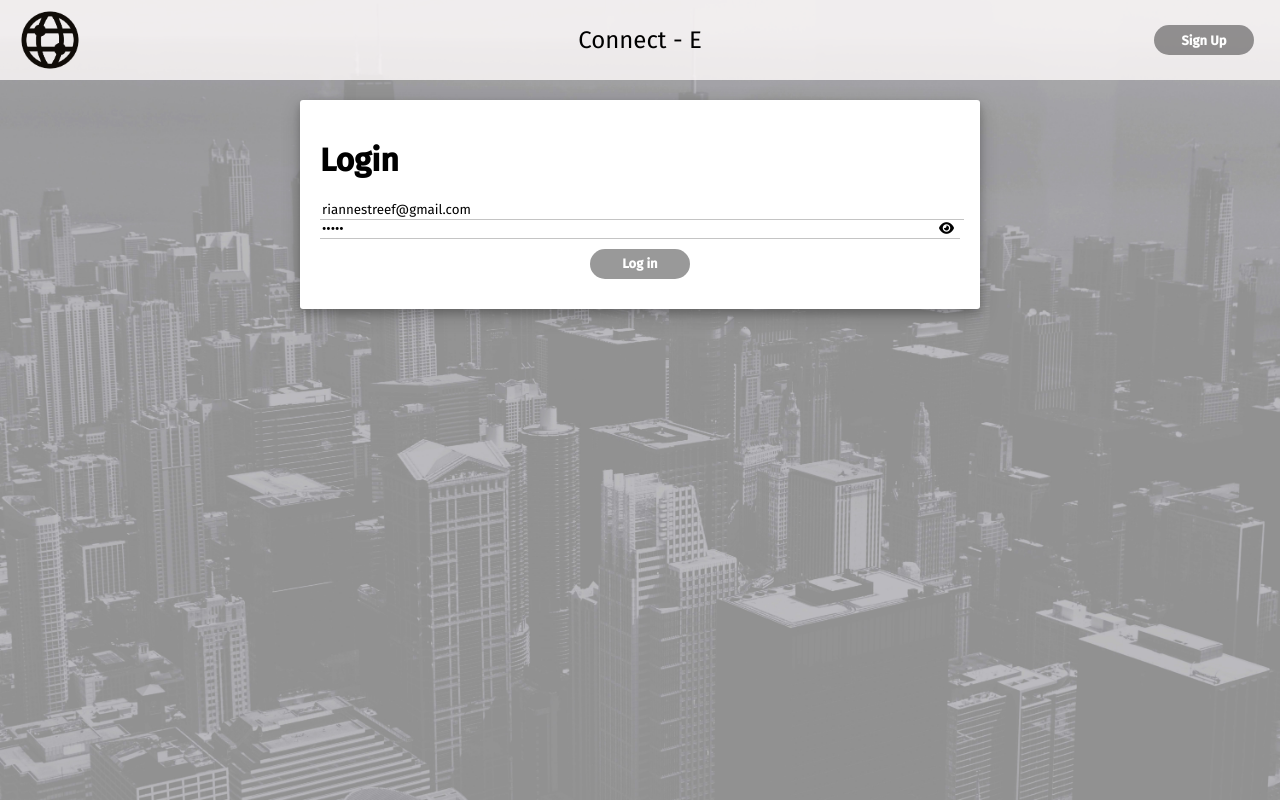
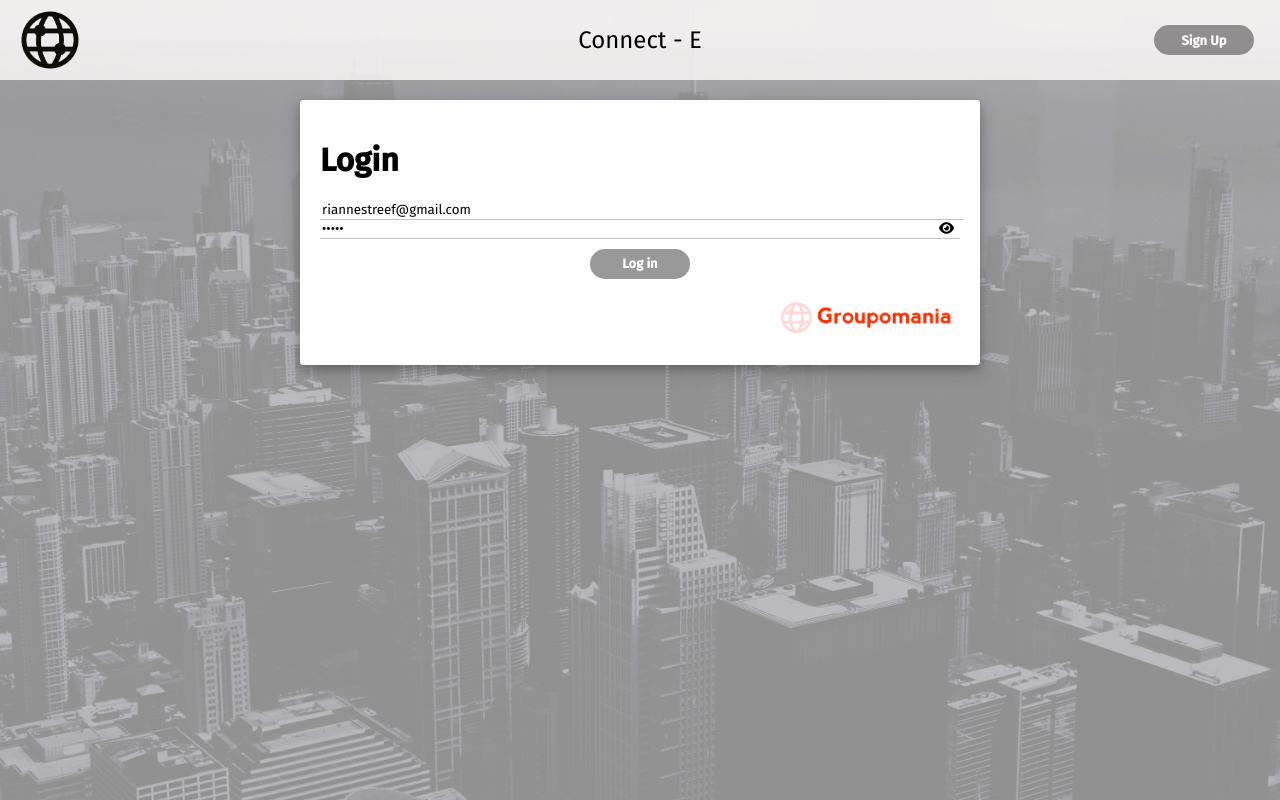
Before and after one commit to RianneStreef/P7, a React (Create React App) app in the folder p7-react/: page / in a window 1280 px wide. Built offline with nearby package versions, Linux system fonts and the light colour scheme; no server answers.

Commit message:
logos added

```diff
--- a/p7-react/src/App.css
+++ b/p7-react/src/App.css
@@ -30,6 +30,16 @@ p {
 
 i {
   margin: 5px;
+}
+
+.logo-large {
+  max-width: 30%;
+}
+
+.logo-container {
+  display: flex;
+  justify-content: flex-end;
+  align-items: flex-end;
 }
 
 .form-group {
--- a/p7-react/src/components/Login/Login.jsx
+++ b/p7-react/src/components/Login/Login.jsx
@@ -2,6 +2,7 @@ import React, { useEffect, useState } from 'react';
 import './Login.css';
 import axios from 'axios';
 import Spinner from '../Spinner/Spinner';
+import companyLogo from '../../img/icon-left-font.png';
 
 function Login(props) {
   const {
@@ -128,6 +129,9 @@ function Login(props) {
           </form>
         </>
       )}
+      <div className="logo-container">
+        <img src={companyLogo} alt="Groupomania logo" className="logo-large" />
+      </div>
     </div>
   );
 }
--- a/p7-react/src/components/ShowProfile/ShowProfile.jsx
+++ b/p7-react/src/components/ShowProfile/ShowProfile.jsx
@@ -3,6 +3,7 @@ import React, { useEffect } from 'react';
 import axios from 'axios';
 
 import img from '../../img/profile.png';
+import companyLogo from '../../img/icon-left-font.png';
 
 import './ShowProfile.css';
 
@@ -19,7 +20,6 @@ function ShowProfile(props) {
 
   function showEditProfile() {
     changeProfileDetails(!editProfile);
-    console.log('change state edit profile to true');
   }
   function closeProfile() {
     openProfile(!showProfile);
@@ -50,6 +50,9 @@ function ShowProfile(props) {
           Edit Profile
         </button>
       </div>
+      <div className="logo-container">
+        <img src={companyLogo} alt="Groupomania logo" className="logo-large" />
+      </div>
     </div>
   );
 }
--- a/p7-react/src/components/SignUp/SignUp.jsx
+++ b/p7-react/src/components/SignUp/SignUp.jsx
@@ -2,6 +2,7 @@ import React, { useEffect, useState } from 'react';
 import './SignUp.css';
 import axios from 'axios';
 import Spinner from '../Spinner/Spinner';
+import companyLogo from '../../img/icon-left-font.png';
 
 function signUp(props) {
   const {
@@ -198,6 +199,9 @@ function signUp(props) {
           </form>
         </>
       )}
+      <div className="logo-container">
+        <img src={companyLogo} alt="Groupomania logo" className="logo-large" />
+      </div>
     </div>
   );
 }
```
Also changed, not shown: p7-react/src/img/icon-left-font.png (added).
